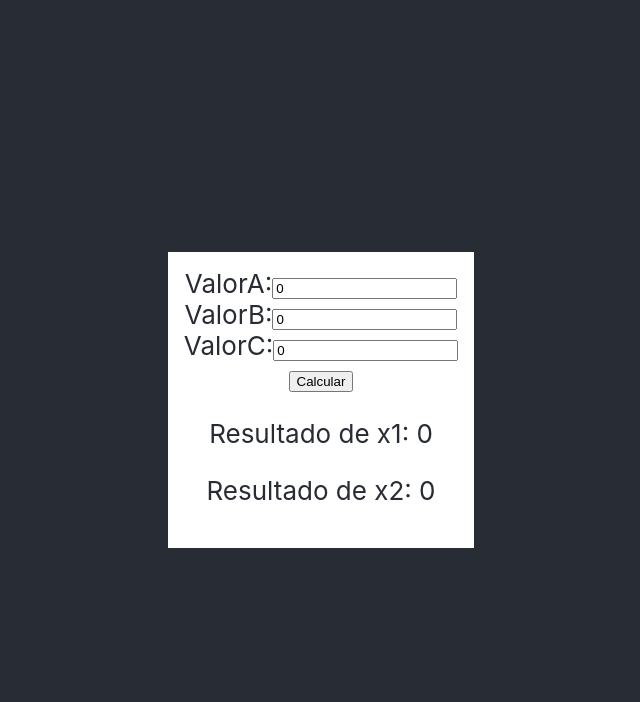
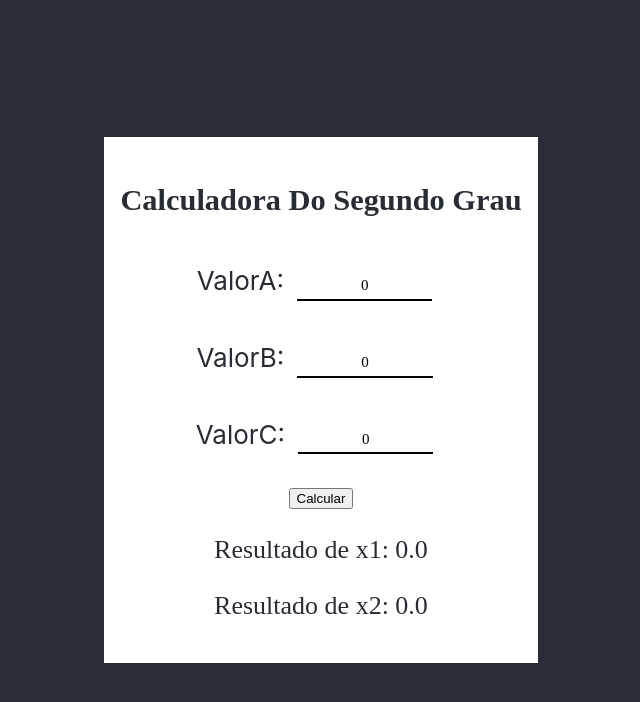
Before and after one commit to AntonyGaetano/Calculadora-Do-Segundo-Grau, a React (Create React App) app: page / in a window 1280 px wide. Shown: the top 702 px of the page, without its empty margins (319-959 px from the left). Built offline with nearby package versions, Linux system fonts and the light colour scheme.

Commit message:
Atualização

```diff
--- a/src/App.js
+++ b/src/App.js
@@ -1,15 +1,105 @@
-import React from 'react';
-import RecebeDados from './RecebeDados';
-import App2 from './App2';
-
+import React,{useState} from "react";
 import './App.css';
 
-function App(){
- return(
- <section>
-  <App2/>
- </section>
- );
+const Style_input = {
+    width:"126px",
+    border:"none",
+    borderBottom:'2px solid black',
+    margin:"1.5rem 0.8rem",
+    textAlign:"center",
+    padding:'0.3rem',
+    fontSize:'15px',
+    fontFamily:"cursive"
+  }
+
+const Style_p = {
+   fontFamily:"cursive",
 }
 
-export default App;
+const ValorA = (a,sa)=>{
+  return(
+   <div>
+       <labe>
+           ValorA:
+           <input style={Style_input} type="text" value={a} onChange={(e)=>sa(e.target.value)}/>
+       </labe>
+   </div>
+  )
+}
+
+const ValorB = (b,sb)=>{
+    return(
+        <div>
+            <labe>
+                ValorB:
+                <input style={Style_input} type="text" value={b} onChange={(e)=>sb(e.target.value)}/>
+            </labe>
+        </div>
+       )
+}
+
+const ValorC = (c,sc)=>{
+    return(
+        <div>
+            <labe>
+                ValorC:
+                <input style={Style_input} type="text" value={c} onChange={(e)=>sc(e.target.value)}/>
+            </labe>
+        </div>
+       )
+}
+
+const Calcular = (a,b,c,sr1,sr2) =>{
+    const calc = () =>{
+        var A = a;
+        var B = b;
+        var C = c;
+        var Raiz;
+
+        var delta = (B*B - 4*A*C);
+        Raiz = Math.sqrt(delta);
+
+        var x1 = (-B+Raiz)/2*A;
+        var x2 = (-B-Raiz)/2*A;
+
+        sr1(x1);
+        sr2(x2);
+    }
+    return(
+        <div>
+            <button onClick={calc}>Calcular</button>
+        </div>
+    )
+}
+
+const Resultado = (r1,r2) =>{
+    return(
+    <div>
+        <p style={Style_p} >{"Resultado de x1:  " + r1.toFixed(1)}</p>
+        <p style={Style_p}>{"Resultado de x2:  " + r2.toFixed(1)}</p>
+    </div>
+    )
+}
+
+export default function App2(){
+
+    const[valorA,setValorA]=useState(0)
+    const[valorB,setValorB]=useState(0)
+    const[valorC,setValorC]=useState(0)
+    const[Resultado_raiz1,setraiz1]=useState(0)
+    const[Resultado_raiz2,setraiz2]=useState(0)
+
+
+    return(
+     <section>
+       <h3 style={{fontFamily:"cursive"}}>Calculadora Do Segundo Grau</h3>
+       <div className="input-dados">
+         {ValorA(valorA,setValorA)}
+         {ValorB(valorB,setValorB)}
+         {ValorC(valorC,setValorC)}
+       </div>
+       {Calcular(valorA,valorB,valorC,setraiz1,setraiz2)}
+       {Resultado(Resultado_raiz1,Resultado_raiz2)}
+     </section>
+    )
+}
--- a/src/App2.js
+++ /dev/null
@@ -1,86 +0,0 @@
-import React,{useState} from "react";
-
-const ValorA = (a,sa)=>{
-  return(
-   <div>
-       <labe>
-           ValorA:
-           <input type="text" value={a} onChange={(e)=>sa(e.target.value)}/>
-       </labe>
-   </div>
-  )
-}
-
-const ValorB = (b,sb)=>{
-    return(
-        <div>
-            <labe>
-                ValorB:
-                <input type="text" value={b} onChange={(e)=>sb(e.target.value)}/>
-            </labe>
-        </div>
-       )
-}
-
-const ValorC = (c,sc)=>{
-    return(
-        <div>
-            <labe>
-                ValorC:
-                <input type="text" value={c} onChange={(e)=>sc(e.target.value)}/>
-            </labe>
-        </div>
-       )
-}
-
-const Calcular = (a,b,c,sr1,sr2) =>{
-    const calc = () =>{
-        var A = a;
-        var B = b;
-        var C = c;
-        var Raiz;
-
-        var delta = (B*B - 4*A*C);
-        Raiz = Math.sqrt(delta);
-
-        var x1 = (-B+Raiz)/2*A;
-        var x2 = (-B-Raiz)/2*A;
-
-        sr1(x1);
-        sr2(x2);
-    }
-    return(
-        <div>
-            <button onClick={calc}>Calcular</button>
-        </div>
-    )
-}
-
-const Resultado = (r1,r2) =>{
-    return(
-    <div>
-        <p>{"Resultado de x1:  " + r1}</p>
-        <p>{"Resultado de x2:  " + r2}</p>
-    </div>
-    )
-}
-
-export default function App2(){
-
-    const[valorA,setValorA]=useState(0)
-    const[valorB,setValorB]=useState(0)
-    const[valorC,setValorC]=useState(0)
-    const[Resultado_raiz1,setraiz1]=useState(0)
-    const[Resultado_raiz2,setraiz2]=useState(0)
-
-
-    return(
-     <>
-      {ValorA(valorA,setValorA)}
-      {ValorB(valorB,setValorB)}
-      {ValorC(valorC,setValorC)}
-      {Calcular(valorA,valorB,valorC,setraiz1,setraiz2)}
-      {Resultado(Resultado_raiz1,Resultado_raiz2)}
-     </>
-    )
-}
--- a/src/RecebeDados.js
+++ /dev/null
@@ -1,45 +0,0 @@
-import React,{useState} from 'react';
-import Resultado from './Resultado'
-
-export default function RecebeDados(){
-
-   const Style_input = {
-     width:"126px",
-     border:"none",
-     borderBottom:'2px solid black',
-     margin:"1.5rem 0.8rem",
-     textAlign:"center",
-     padding:'0.5rem',
-   }
-
-   const[form, setform] = useState({'inputA':'','inputB':'','inputC':'' });
-
-   const Manipulando = (e) =>{
-     if(e.target.getAttribute("name") === "valorA"){
-       setform({'inputA':e.target.value,'inputB':form.inputB,'inputC':form.inputC});
-     }
-     else if(e.target.getAttribute("name") === "valorB"){
-      setform({'inputA':form.inputA,'inputB':e.target.value,'inputC':form.inputC});
-    }
-    else if(e.target.getAttribute("name") === "valorC"){
-      setform({'inputA':form.inputA,'inputB':form.inputB,'inputC':e.target.value});
-    }
-
-   }
-
-
-
-  return(
-  <>
-   <h3 style={{fontFamily:"cursive"}}>Calculadora Do Segundo Grau</h3>
-
-   <input style={Style_input} type="number" value={form.inputA} placeholder="Digite o valor de A" name="valorA" onChange={(e)=>Manipulando(e)}/>
-
-   <input style={Style_input}  type="number" value={form.inputB} placeholder="Digite o valor de B" name="valorB" onChange={(e)=>Manipulando(e)}/>
-
-   <input style={Style_input}  type="number" value={form.inputC} placeholder="Digite o valor de C" name="valorC" onChange={(e)=>Manipulando(e)}/><br/>
-
-   <Resultado ValorA={form.inputA} ValorB={form.inputB} ValorC={form.inputC}/>
-  </>
-  );
-}
--- a/src/Resultado.js
+++ /dev/null
@@ -1,33 +0,0 @@
-import React from 'react';
-
-const Dados=()=>{
-  return(
-   <>
-    <h1>Opa</h1>
-   </>);
-}
-
-export default function Resultado(props){
-
- var A;
- var B;
- var C;
- var raiz;
-
- A = props.ValorA;
- B = props.ValorB;
- C = props.ValorC;
-
- var delta = (B*B - 4*A*C);
-  raiz = Math.sqrt(delta);
-
- var x1 = (-B+raiz)/2*A;
- var x2 = (-B-raiz)/2*A;
-
-  return(
-  <>
-  <button style={{padding:"8px"}}    onClick="">Calcular</button>
-
-  <Dados/>
-  </>);
-}
```
Also changed, not shown: src/App.css (line endings or trailing spaces).
